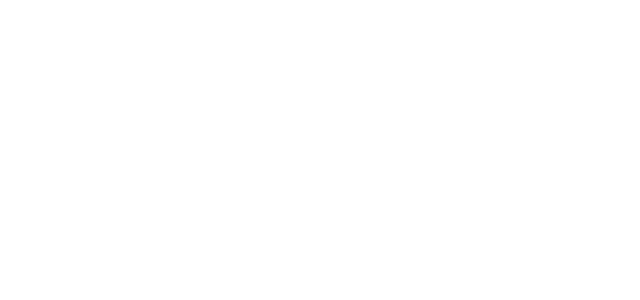
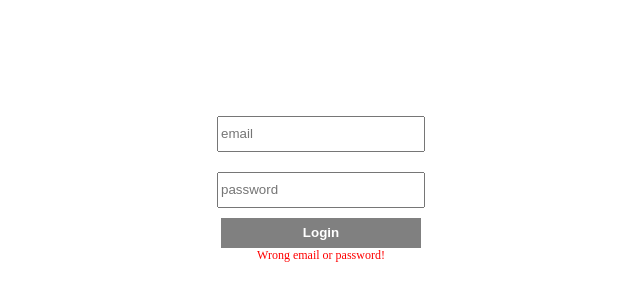
Before and after one commit to YaroslavSnigur/HD-Task-Front-React-Firebase, a React (Create React App) app: page / in a window 1280 px wide. Shown: the part 224-524 px from the top of the page, without its empty margins (319-959 px from the left). Built offline with nearby package versions, Linux system fonts and the light colour scheme.

Commit message:
login page created

```diff
--- a/src/App.js
+++ b/src/App.js
@@ -1,7 +1,12 @@
 import "./App.css";
+import Login from "./pages/Login/Login";
 
 function App() {
-  return <div className="App"></div>;
+  return (
+    <div className="App">
+      <Login />
+    </div>
+  );
 }
 
 export default App;
--- /dev/null
+++ b/src/pages/Login/Login.css
@@ -0,0 +1,33 @@
+.login {
+  height: 100vh;
+  display: flex;
+  align-items: center;
+  justify-content: center;
+}
+
+form {
+  display: flex;
+  flex-direction: column;
+  align-items: center;
+}
+
+input {
+  width: 200px;
+  height: 30px;
+  margin: 10px;
+}
+
+button {
+  width: 200px;
+  height: 30px;
+  border: none;
+  background-color: grey;
+  color: white;
+  font-weight: bold;
+  cursor: pointer;
+}
+
+span {
+  font-size: 12px;
+  color: red;
+}
--- /dev/null
+++ b/src/pages/Login/Login.jsx
@@ -0,0 +1,16 @@
+import "./Login.css";
+
+const Login = () => {
+  return (
+    <div className="login">
+      <form>
+        <input type="email" placeholder="email" />
+        <input type="password" placeholder="password" />
+        <button type="submit">Login</button>
+        <span>Wrong email or password!</span>
+      </form>
+    </div>
+  );
+};
+
+export default Login;
```
